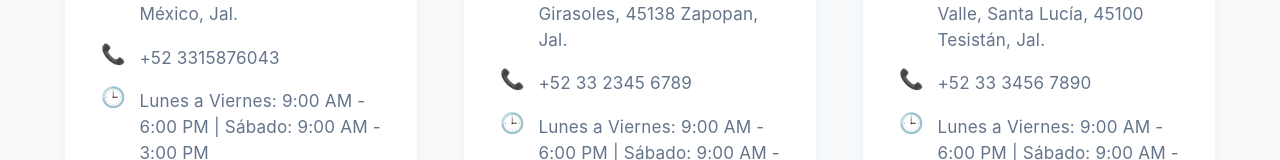
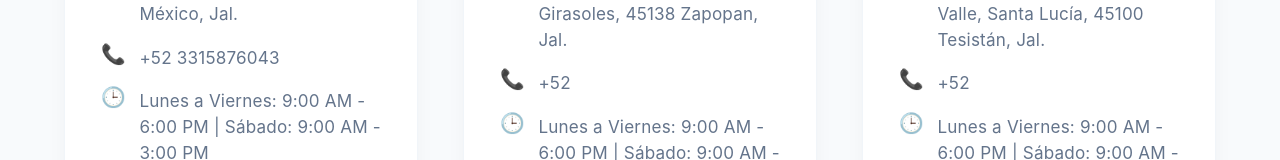
Before and after one commit to erickccastillo/revmx, a React (Vite) app in the folder frontend/: page /about in a window 1280 px wide. Shown: the part 1673-1833 px from the top of the page. Built offline with nearby package versions, Linux system fonts and the light colour scheme; no server answers.

Commit message:
Update About.tsx

```diff
--- a/frontend/src/pages/About.tsx
+++ b/frontend/src/pages/About.tsx
@@ -15,7 +15,7 @@ const About: React.FC = () => {
       id: 2,
       name: 'Sucursal Camino Viejo',
       address: 'Camino Viejo a Tesistan 1071A, La Casita, Los Girasoles, 45138 Zapopan, Jal.',
-      phone: '+52 33 2345 6789',
+      phone: '+52 ',
       hours: 'Lunes a Viernes: 9:00 AM - 6:00 PM | Sábado: 9:00 AM - 3:00 PM',
       mapSrc: 'https://www.google.com/maps/embed?pb=!1m18!1m12!1m3!1d36728.622073416365!2d-103.45902422568359!3d20.744242900000007!2m3!1f0!2f0!3f0!3m2!1i1024!2i768!4f13.1!3m3!1m2!1s0x8428adc5920464ed%3A0xb5a33f14f5754ca3!2sPISOS%20Y%20AZULEJOS%20REVESTIMENTO!5e1!3m2!1ses!2smx!4v1787104437069!5m2!1ses!2smx',
     },
@@ -23,7 +23,7 @@ const About: React.FC = () => {
       id: 3,
       name: 'Sucursal Santa Lucía',
       address: 'Av. Juan Manuel Ruvalcaba 5250, Col. Jardines Del Valle, Santa Lucía, 45100 Tesistán, Jal.',
-      phone: '+52 33 3456 7890',
+      phone: '+52 ',
       hours: 'Lunes a Viernes: 9:00 AM - 6:00 PM | Sábado: 9:00 AM - 3:00 PM',
       mapSrc: 'https://www.google.com/maps/embed?pb=!1m18!1m12!1m3!1d36714.98821683531!2d-103.53476752568359!3d20.800324700000008!2m3!1f0!2f0!3f0!3m2!1i1024!2i768!4f13.1!3m3!1m2!1s0x8428a6fde4aff44f%3A0x4f405b8044bb783f!2sRevestimento%20Pisos%20Azulejos%20Banos!5e1!3m2!1ses!2smx!4v1787104451099!5m2!1ses!2smx',
     },
```
